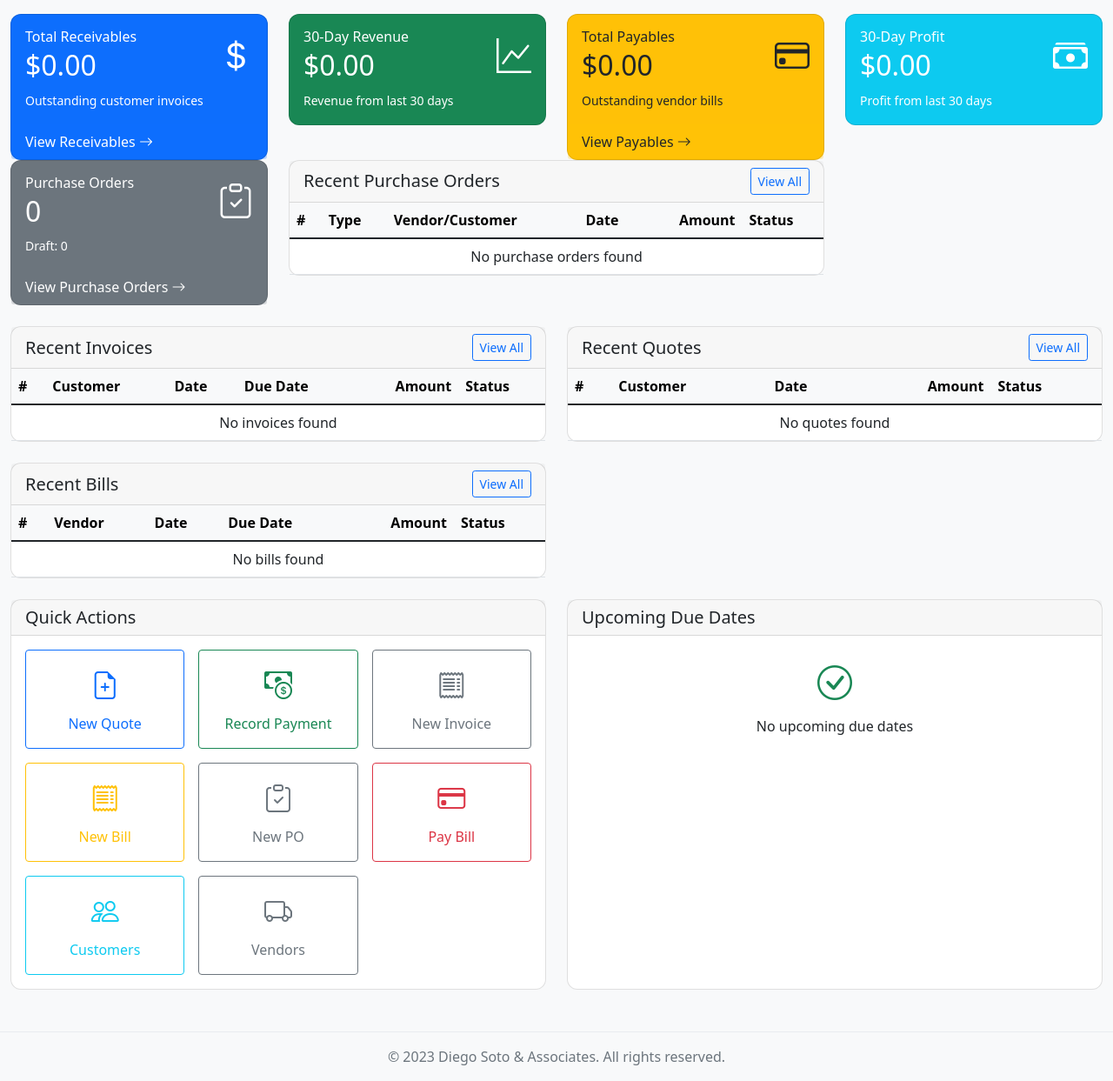
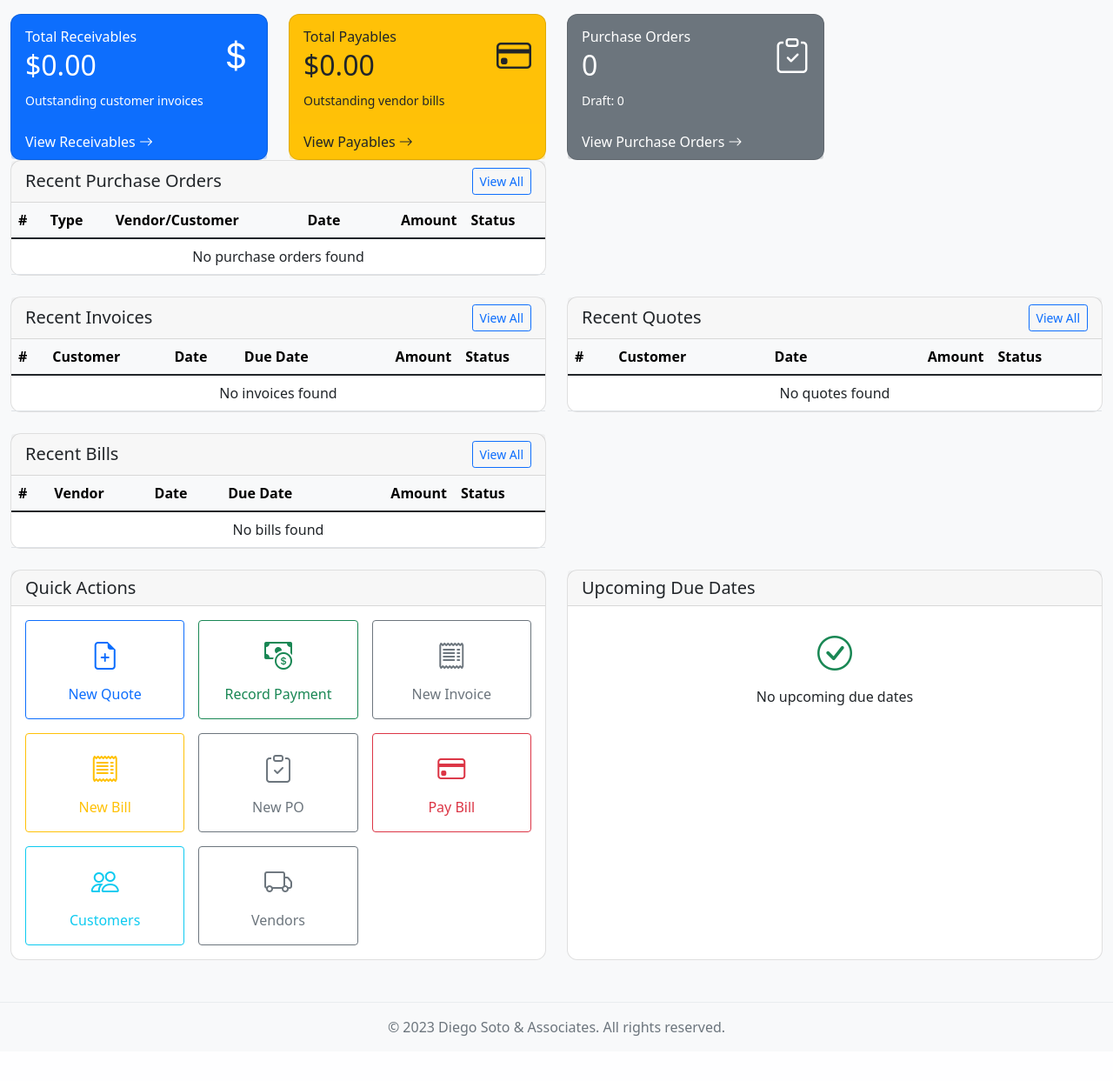
Before and after one commit to alexispinzongalindo/DIEGO_SOTO, a Flask app: page /dashboard in a window 1280 px wide. Shown: the part 56-1299 px from the top of the page at 87% size. After the commit the page ends 1247 px from the top, so only its background shows below. Run offline with Flask 3, Linux system fonts and the light colour scheme; a user stored in the database is signed in.

Commit message:
Dashboard: remove 30-day revenue/profit tiles

```diff
--- a/app/templates/main/dashboard.html
+++ b/app/templates/main/dashboard.html
@@ -27,23 +27,6 @@
     </div>
 
     <div class="col-md-3">
-        <div class="card bg-success text-white">
-            <div class="card-body">
-                <div class="d-flex justify-content-between align-items-center">
-                    <div>
-                        <h6 class="card-title mb-1">30-Day Revenue</h6>
-                        <h2 class="mb-0">${{ "%0.2f"|format(thirty_day_revenue) }}</h2>
-                    </div>
-                    <i class="bi bi-graph-up fs-1"></i>
-                </div>
-                <div class="mt-2">
-                    <span class="small">Revenue from last 30 days</span>
-                </div>
-            </div>
-        </div>
-    </div>
-
-    <div class="col-md-3">
         <div class="card bg-warning text-dark">
             <div class="card-body">
                 <div class="d-flex justify-content-between align-items-center">
@@ -61,23 +44,6 @@
                 <a href="{{ url_for('ap.bills') }}" class="text-dark text-decoration-none">
                     View Payables <i class="bi bi-arrow-right"></i>
                 </a>
-            </div>
-        </div>
-    </div>
-
-    <div class="col-md-3">
-        <div class="card bg-info text-white">
-            <div class="card-body">
-                <div class="d-flex justify-content-between align-items-center">
-                    <div>
-                        <h6 class="card-title mb-1">30-Day Profit</h6>
-                        <h2 class="mb-0">${{ "%0.2f"|format(thirty_day_profit) }}</h2>
-                    </div>
-                    <i class="bi bi-cash-stack fs-1"></i>
-                </div>
-                <div class="mt-2">
-                    <span class="small">Profit from last 30 days</span>
-                </div>
             </div>
         </div>
     </div>
```
